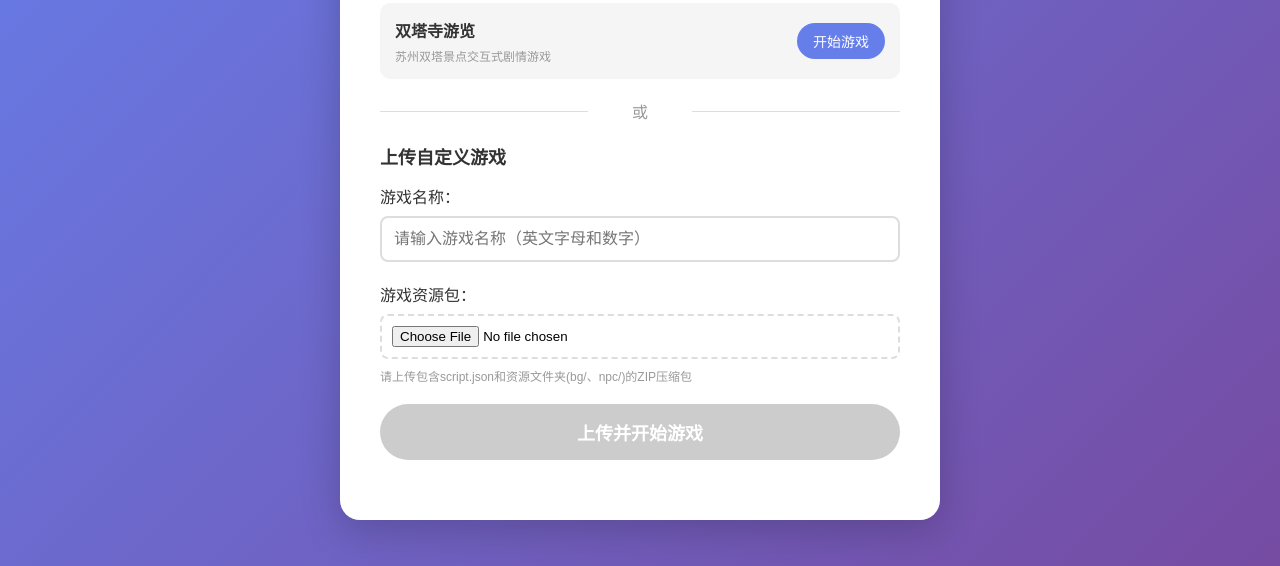
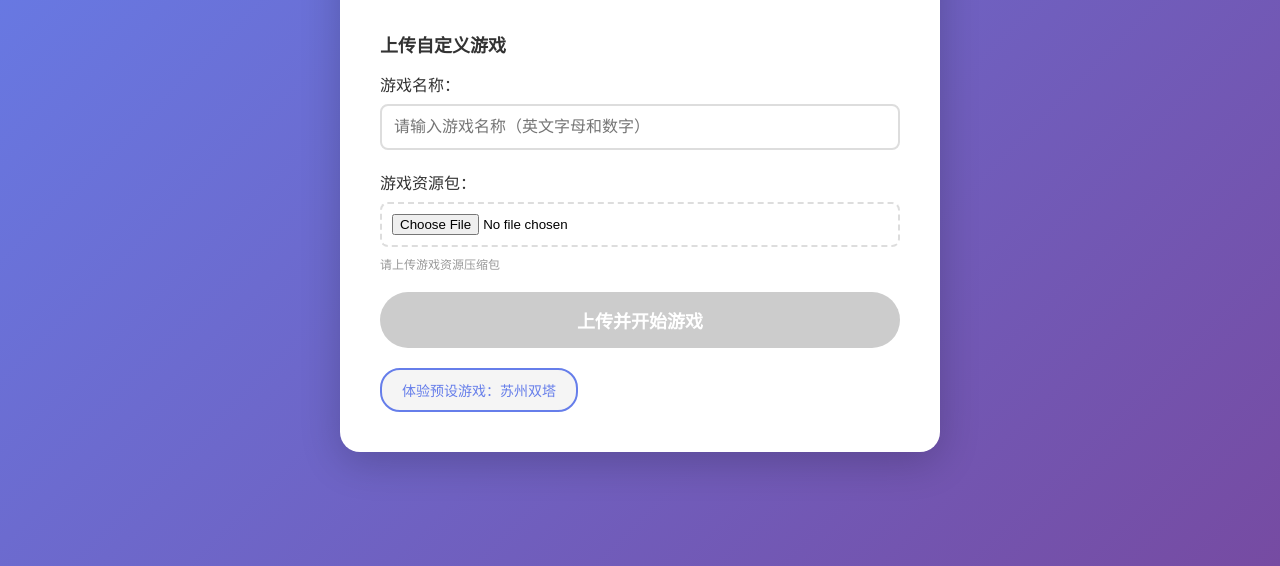
Before and after one commit to willow-hu/interactive-narrative-game-ch, a plain HTML site: page index.html in a window 1280 px wide. Shown: the part 234-800 px from the top of the page. Drawn offline with nearby package versions, Linux system fonts and the light colour scheme.

Commit message:
improve layout

```diff
--- a/index.html
+++ b/index.html
@@ -19,22 +19,6 @@
                     <div class="divider">或</div>
                 </div>
 
-                <div id="presetGames">
-                    <h3>预设游戏</h3>
-                    <div id="presetGamesList">
-                        <div class="game-item">
-                            <div class="game-info">
-                                <div class="game-name">双塔寺游览</div>
-                                <div class="game-meta">苏州双塔景点交互式剧情游戏</div>
-                            </div>
-                            <div class="game-actions">
-                                <button class="game-button play-button" onclick="window.location.href='game.html?site=sample'">开始游戏</button>
-                            </div>
-                        </div>
-                    </div>
-                    <div class="divider">或</div>
-                </div>
-
                 <div id="uploadForm">
                     <h3>上传自定义游戏</h3>
                     <div class="form-group">
@@ -45,11 +29,17 @@
                     <div class="form-group">
                         <label for="zipFile">游戏资源包：</label>
                         <input type="file" id="zipFile" accept=".zip" />
-                        <p class="hint">请上传包含script.json和资源文件夹(bg/、npc/)的ZIP压缩包</p>
+                        <p class="hint">请上传游戏资源压缩包</p>
                     </div>
 
                     <button id="uploadButton" disabled>上传并开始游戏</button>
                 </div>
+            </div>
+
+            <div id="presetGameLink">
+                <button class="preset-game-button" onclick="window.location.href='game.html?site=sample'">
+                    体验预设游戏：苏州双塔
+                </button>
             </div>
 
             <div id="progressArea" style="display: none;">
--- a/styles/upload.css
+++ b/styles/upload.css
@@ -226,6 +226,27 @@ input[type="file"]:hover {
     cursor: not-allowed;
 }
 
+#presetGameLink {
+    margin-top: 20px;
+    text-align: left;
+}
+
+.preset-game-button {
+    padding: 10px 20px;
+    background: #f5f5f5;
+    color: #667eea;
+    border: 2px solid #667eea;
+    border-radius: 20px;
+    font-size: 14px;
+    cursor: pointer;
+    transition: all 0.3s;
+}
+
+.preset-game-button:hover {
+    background: #667eea;
+    color: white;
+}
+
 #progressArea {
     text-align: center;
 }
```
